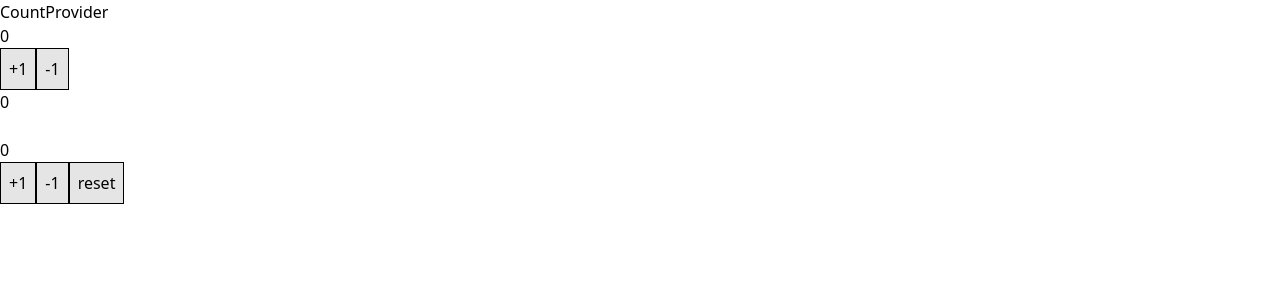
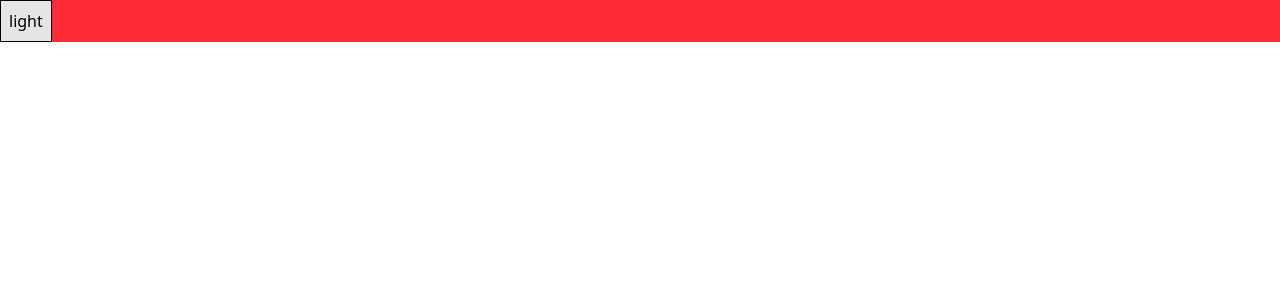
Before and after one commit to Ledtius/hooksPractice, a React (Vite) app: page / in a window 1280 px wide. Shown: the top 300 px of the page. Built offline with nearby package versions, Linux system fonts and the light colour scheme.

Commit message:
children, contextAPI - exe 7

```diff
--- a/src/App.jsx
+++ b/src/App.jsx
@@ -1,23 +1,14 @@
-import Count from "./components/Count.jsx";
-import CountProvider from "./components/CountProvider.jsx";
+import ThemeProvider from "./components/ThemeProvider.jsx";
 
-import DoubleCount from "./components/DoubleCount.jsx";
-
-import CounterDisplay from "./components/CounterDisplay.jsx";
-
-import CounterButtons from "./components/CounterButtons.jsx";
+import ThemeButton from "./components/ThemeButton.jsx";
 
 function App() {
   return (
     <>
-      <CountProvider>
-        <Count />
-        <DoubleCount />
-        <br />
+      <ThemeProvider>
+        <ThemeButton />
 
-        <CounterDisplay />
-        <CounterButtons />
-      </CountProvider>
+      </ThemeProvider>
     </>
   );
 }
--- /dev/null
+++ b/src/components/ThemeButton.jsx
@@ -0,0 +1,15 @@
+import { useContext } from "react";
+import { ThemeContext } from "./ThemeProvider.jsx";
+const ThemeButton = () => {
+  const { theme, changeTheme } = useContext(ThemeContext);
+
+  return (
+    <>
+      <button className="border-1 p-2 bg-neutral-200" onClick={changeTheme}>
+        {theme}
+      </button>
+    </>
+  );
+};
+
+export default ThemeButton;
--- /dev/null
+++ b/src/components/ThemeProvider.jsx
@@ -0,0 +1,23 @@
+import { createContext, useState } from "react";
+
+export const ThemeContext = createContext();
+
+const ThemeProvider = ({ children }) => {
+  const [theme, setTheme] = useState("light");
+
+  function changeTheme() {
+    setTheme((prev) => (prev === "light" ? "dark" : "light"));
+  }
+
+  return (
+    <>
+      <ThemeContext.Provider value={{ theme, changeTheme }}>
+        <div className={theme === "light" ? "bg-red-500" : "bg-neutral-500"}>
+          {children}
+        </div>
+      </ThemeContext.Provider>
+    </>
+  );
+};
+
+export default ThemeProvider;
```
